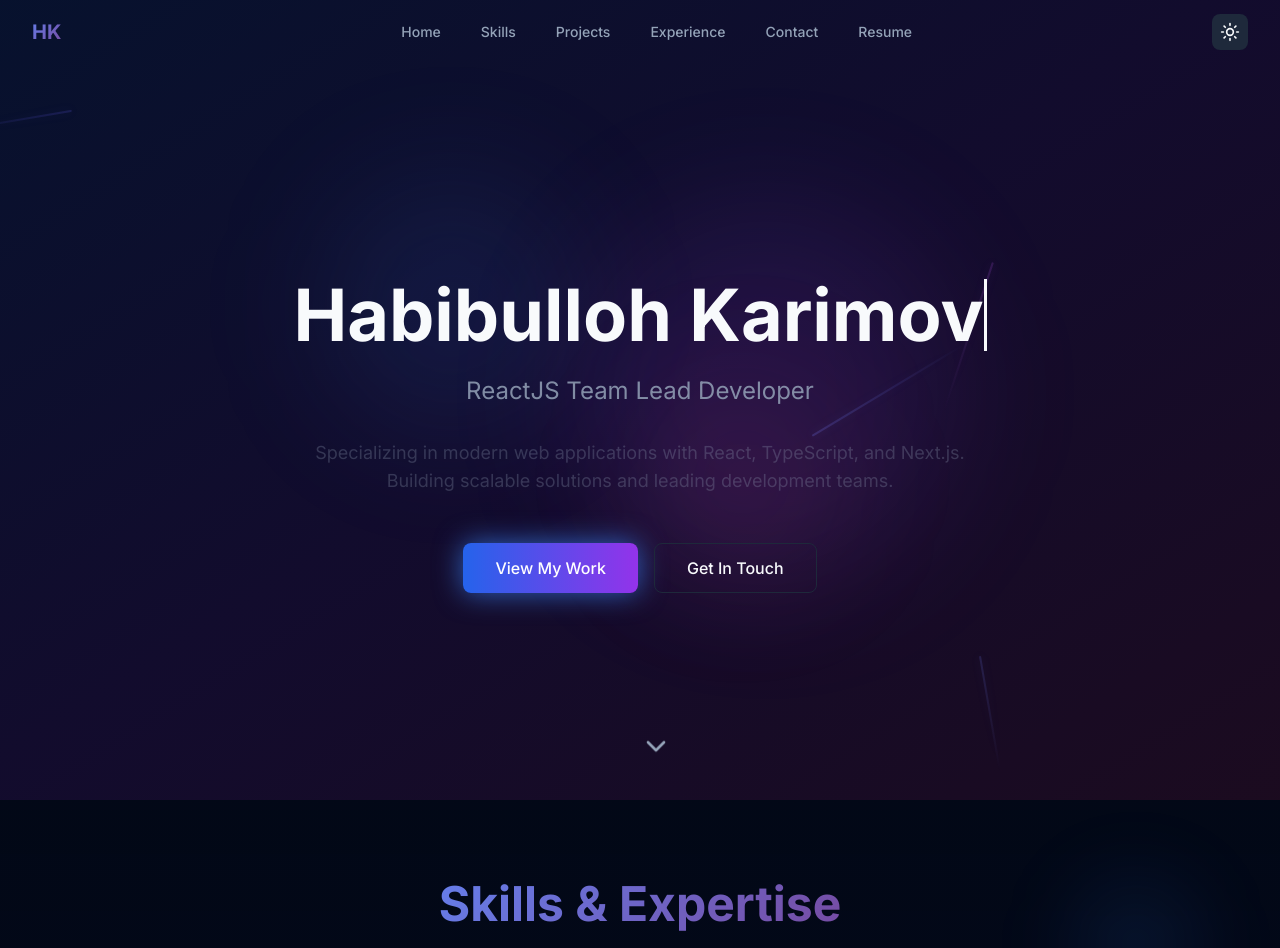
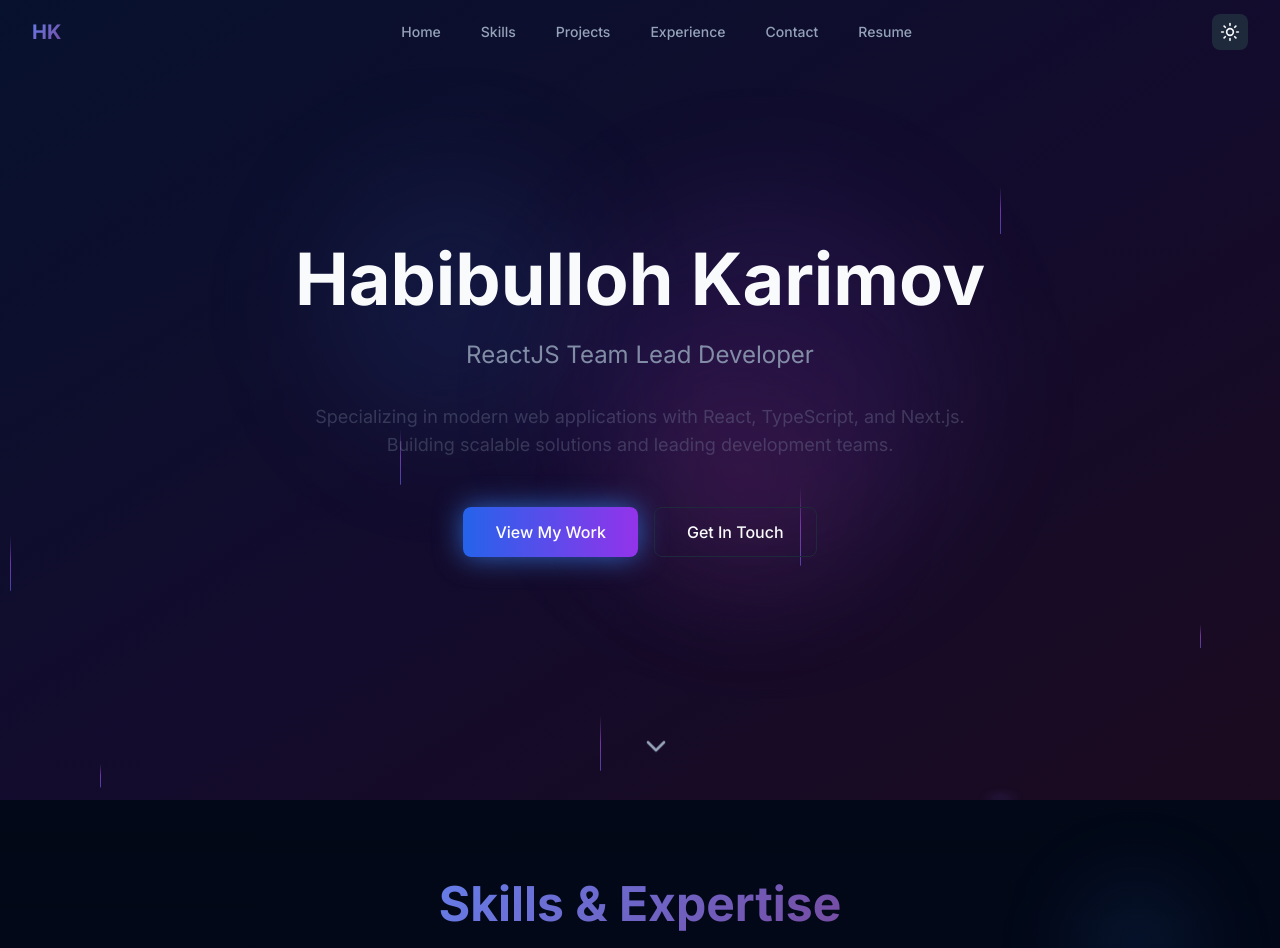
Before and after one commit to Habibulloh08/portfolio, a Next.js app: page / in a window 1280 px wide. Shown: the top 948 px of the page. Built offline with nearby package versions, Linux system fonts and the light colour scheme.

Commit message:
feat: enhance BackgroundBeams component with collision detection and animations; update HeroSection for dynamic text display

```diff
--- a/components/background-beams.tsx
+++ b/components/background-beams.tsx
@@ -1,111 +1,253 @@
-"use client"
+"use client";
+import { cn } from "@/lib/utils";
+import { motion, AnimatePresence } from "motion/react";
+import React, { useRef, useState, useEffect } from "react";
 
-import { useEffect, useRef } from "react"
+export const BackgroundBeams = ({
+  children,
+  className,
+}: {
+  children?: React.ReactNode;
+  className?: string;
+}) => {
+  const containerRef = useRef<HTMLDivElement>(null);
+  const parentRef = useRef<HTMLDivElement>(null);
 
-export function BackgroundBeams() {
-  const canvasRef = useRef<HTMLCanvasElement>(null)
+  const beams = [
+    {
+      initialX: 10,
+      translateX: 10,
+      duration: 7,
+      repeatDelay: 3,
+      delay: 2,
+    },
+    {
+      initialX: 600,
+      translateX: 600,
+      duration: 3,
+      repeatDelay: 3,
+      delay: 4,
+    },
+    {
+      initialX: 100,
+      translateX: 100,
+      duration: 7,
+      repeatDelay: 7,
+      className: "h-6",
+    },
+    {
+      initialX: 400,
+      translateX: 400,
+      duration: 5,
+      repeatDelay: 14,
+      delay: 4,
+    },
+    {
+      initialX: 800,
+      translateX: 800,
+      duration: 11,
+      repeatDelay: 2,
+      className: "h-20",
+    },
+    {
+      initialX: 1000,
+      translateX: 1000,
+      duration: 4,
+      repeatDelay: 2,
+      className: "h-12",
+    },
+    {
+      initialX: 1200,
+      translateX: 1200,
+      duration: 6,
+      repeatDelay: 4,
+      delay: 2,
+      className: "h-6",
+    },
+  ];
+
+  return (
+    <div
+      ref={parentRef}
+      className={cn(
+        "fixed inset-0 bg-gradient-to-b from-transparent via-transparent to-transparent pointer-events-none overflow-hidden",
+        className
+      )}
+    >
+      {beams.map((beam) => (
+        <CollisionMechanism
+          key={beam.initialX + "beam-idx"}
+          beamOptions={beam}
+          containerRef={containerRef}
+          parentRef={parentRef}
+        />
+      ))}
+
+      {children}
+      <div
+        ref={containerRef}
+        className="absolute bottom-0 w-full inset-x-0 pointer-events-none h-1"
+      />
+    </div>
+  );
+};
+
+const CollisionMechanism = ({
+  containerRef,
+  parentRef,
+  beamOptions = {},
+}: {
+  containerRef: React.RefObject<HTMLDivElement | null>;
+  parentRef: React.RefObject<HTMLDivElement | null>;
+  beamOptions?: {
+    initialX?: number;
+    translateX?: number;
+    initialY?: number;
+    translateY?: number;
+    rotate?: number;
+    className?: string;
+    duration?: number;
+    delay?: number;
+    repeatDelay?: number;
+  };
+}) => {
+  const beamRef = useRef<HTMLDivElement>(null);
+  const [collision, setCollision] = useState<{
+    detected: boolean;
+    coordinates: { x: number; y: number } | null;
+  }>({
+    detected: false,
+    coordinates: null,
+  });
+  const [beamKey, setBeamKey] = useState(0);
+  const [cycleCollisionDetected, setCycleCollisionDetected] = useState(false);
 
   useEffect(() => {
-    const canvas = canvasRef.current
-    if (!canvas) return
+    const checkCollision = () => {
+      if (
+        beamRef.current &&
+        containerRef.current &&
+        parentRef.current &&
+        !cycleCollisionDetected
+      ) {
+        const beamRect = beamRef.current.getBoundingClientRect();
+        const containerRect = containerRef.current.getBoundingClientRect();
+        const parentRect = parentRef.current.getBoundingClientRect();
 
-    const ctx = canvas.getContext("2d")
-    if (!ctx) return
+        if (beamRect.bottom >= containerRect.top) {
+          const relativeX =
+            beamRect.left - parentRect.left + beamRect.width / 2;
+          const relativeY = beamRect.bottom - parentRect.top;
 
-    let animationFrameId: number
+          setCollision({
+            detected: true,
+            coordinates: {
+              x: relativeX,
+              y: relativeY,
+            },
+          });
+          setCycleCollisionDetected(true);
+        }
+      }
+    };
 
-    // Set canvas size
-    const resizeCanvas = () => {
-      canvas.width = window.innerWidth
-      canvas.height = window.innerHeight
+    const animationInterval = setInterval(checkCollision, 50);
+
+    return () => clearInterval(animationInterval);
+  }, [cycleCollisionDetected, containerRef, parentRef]);
+
+  useEffect(() => {
+    if (collision.detected && collision.coordinates) {
+      setTimeout(() => {
+        setCollision({ detected: false, coordinates: null });
+        setCycleCollisionDetected(false);
+      }, 2000);
+
+      setTimeout(() => {
+        setBeamKey((prevKey) => prevKey + 1);
+      }, 2000);
     }
-
-    resizeCanvas()
-    window.addEventListener("resize", resizeCanvas)
-
-    // Beam properties
-    const beams: Array<{
-      x: number
-      y: number
-      angle: number
-      speed: number
-      length: number
-      opacity: number
-      hue: number
-    }> = []
-
-    // Create beams
-    for (let i = 0; i < 8; i++) {
-      beams.push({
-        x: Math.random() * canvas.width,
-        y: Math.random() * canvas.height,
-        angle: Math.random() * Math.PI * 2,
-        speed: 0.5 + Math.random() * 1,
-        length: 100 + Math.random() * 200,
-        opacity: 0.1 + Math.random() * 0.3,
-        hue: 220 + Math.random() * 60,
-      })
-    }
-
-    const animate = () => {
-      ctx.clearRect(0, 0, canvas.width, canvas.height)
-
-      beams.forEach((beam) => {
-        // Update beam position
-        beam.x += Math.cos(beam.angle) * beam.speed
-        beam.y += Math.sin(beam.angle) * beam.speed
-
-        // Wrap around screen
-        if (beam.x < -beam.length) beam.x = canvas.width + beam.length
-        if (beam.x > canvas.width + beam.length) beam.x = -beam.length
-        if (beam.y < -beam.length) beam.y = canvas.height + beam.length
-        if (beam.y > canvas.height + beam.length) beam.y = -beam.length
-
-        // Calculate end position
-        const endX = beam.x + Math.cos(beam.angle) * beam.length
-        const endY = beam.y + Math.sin(beam.angle) * beam.length
-
-        // Create gradient
-        const gradient = ctx.createLinearGradient(beam.x, beam.y, endX, endY)
-
-        // Add color stops with proper RGBA format
-        gradient.addColorStop(0, `hsla(${beam.hue}, 70%, 60%, ${beam.opacity})`)
-        gradient.addColorStop(0.5, `hsla(${beam.hue}, 70%, 60%, ${beam.opacity * 0.5})`)
-        gradient.addColorStop(1, `hsla(${beam.hue}, 70%, 60%, 0)`)
-
-        // Draw beam
-        ctx.strokeStyle = gradient
-        ctx.lineWidth = 2
-        ctx.lineCap = "round"
-
-        ctx.beginPath()
-        ctx.moveTo(beam.x, beam.y)
-        ctx.lineTo(endX, endY)
-        ctx.stroke()
-
-        // Add glow effect
-        ctx.shadowColor = `hsl(${beam.hue}, 70%, 60%)`
-        ctx.shadowBlur = 10
-        ctx.stroke()
-        ctx.shadowBlur = 0
-      })
-
-      animationFrameId = requestAnimationFrame(animate)
-    }
-
-    animate()
-
-    return () => {
-      window.removeEventListener("resize", resizeCanvas)
-      cancelAnimationFrame(animationFrameId)
-    }
-  }, [])
+  }, [collision]);
 
   return (
-    <canvas
-      ref={canvasRef}
-      className="fixed inset-0 pointer-events-none z-0 opacity-30 dark:opacity-50"
-      style={{ background: "transparent" }}
-    />
-  )
-}
+    <>
+      <motion.div
+        key={beamKey}
+        ref={beamRef}
+        animate="animate"
+        initial={{
+          translateY: beamOptions.initialY || "-200px",
+          translateX: beamOptions.initialX || "0px",
+          rotate: beamOptions.rotate || 0,
+        }}
+        variants={{
+          animate: {
+            translateY: beamOptions.translateY || "100vh",
+            translateX: beamOptions.translateX || "0px",
+            rotate: beamOptions.rotate || 0,
+          },
+        }}
+        transition={{
+          duration: beamOptions.duration || 8,
+          repeat: Infinity,
+          repeatType: "loop",
+          ease: "linear",
+          delay: beamOptions.delay || 0,
+          repeatDelay: beamOptions.repeatDelay || 0,
+        }}
+        className={cn(
+          "absolute left-0 top-0 m-auto h-14 w-px rounded-full bg-gradient-to-t from-indigo-500 via-purple-500 to-transparent opacity-50 dark:opacity-70",
+          beamOptions.className
+        )}
+      />
+      <AnimatePresence>
+        {collision.detected && collision.coordinates && (
+          <Explosion
+            key={`${collision.coordinates.x}-${collision.coordinates.y}`}
+            className=""
+            style={{
+              left: `${collision.coordinates.x}px`,
+              top: `${collision.coordinates.y}px`,
+              transform: "translate(-50%, -50%)",
+            }}
+          />
+        )}
+      </AnimatePresence>
+    </>
+  );
+};
+
+const Explosion = ({ ...props }: React.HTMLProps<HTMLDivElement>) => {
+  const spans = Array.from({ length: 20 }, (_, index) => ({
+    id: index,
+    initialX: 0,
+    initialY: 0,
+    directionX: Math.floor(Math.random() * 80 - 40),
+    directionY: Math.floor(Math.random() * -50 - 10),
+  }));
+
+  return (
+    <div {...props} className={cn("absolute z-50 h-2 w-2", props.className)}>
+      <motion.div
+        initial={{ opacity: 0 }}
+        animate={{ opacity: 1 }}
+        exit={{ opacity: 0 }}
+        transition={{ duration: 1.5, ease: "easeOut" }}
+        className="absolute -inset-x-10 top-0 m-auto h-2 w-10 rounded-full bg-gradient-to-r from-transparent via-indigo-500 to-transparent blur-sm"
+      ></motion.div>
+      {spans.map((span) => (
+        <motion.span
+          key={span.id}
+          initial={{ x: span.initialX, y: span.initialY, opacity: 1 }}
+          animate={{
+            x: span.directionX,
+            y: span.directionY,
+            opacity: 0,
+          }}
+          transition={{ duration: Math.random() * 1.5 + 0.5, ease: "easeOut" }}
+          className="absolute h-1 w-1 rounded-full bg-gradient-to-b from-indigo-500 to-purple-500"
+        />
+      ))}
+    </div>
+  );
+};
--- a/components/hero-section.tsx
+++ b/components/hero-section.tsx
@@ -6,7 +6,18 @@
 export function HeroSection() {
   const [mounted, setMounted] = useState(false)
   const [scrollY, setScrollY] = useState(0)
-
+  const [displayText, setDisplayText] = useState('');
+  const [currentIndex, setCurrentIndex] = useState(0);
+  const fullText = 'Habibulloh Karimov';
+  useEffect(() => {
+    if (currentIndex < fullText.length) {
+      const timeout = setTimeout(() => {
+        setDisplayText(prev => prev + fullText[currentIndex]);
+        setCurrentIndex(prev => prev + 1);
+      }, 100);
+      return () => clearTimeout(timeout);
+    }
+  }, [currentIndex, fullText]);
   useEffect(() => {
     setMounted(true)
 
@@ -60,18 +71,16 @@
       >
         <div className="animate-slide-up">
           <h1 className="text-5xl sm:text-6xl lg:text-7xl font-bold mb-6">
-            <div className="gradient-text animate-gradient bg-gradient-to-r from-blue-600 via-purple-600 to-pink-600 animate-typing overflow-hidden whitespace-nowrap border-r-3 border-current" style={{ animationDelay: "1s" }}>
-
-            </div>
-            <br />
-            <div
-              className="text-foreground animate-typing overflow-hidden whitespace-nowrap border-r-3 border-current"
-              style={{ animationDelay: "1s" }}
-            >
-              Habibulloh  Karimov
-            </div>
+            {displayText}
           </h1>
-
+          {/* <div className="space-y-4 animate-fade-in-up">
+            <h1 className="text-5xl md:text-7xl font-bold">
+              <span className="bg-gradient-hero bg-clip-text text-transparent">
+                {displayText}
+                <span className="animate-glow">|</span>
+              </span>
+            </h1>
+          </div> */}
           <p
             className="text-xl sm:text-2xl text-muted-foreground mb-8 animate-fade-in"
             style={{ animationDelay: "6s" }}
--- a/package.json
+++ b/package.json
@@ -9,10 +9,12 @@
     "lint": "next lint"
   },
   "dependencies": {
+    "@tabler/icons-react": "^3.34.0",
     "autoprefixer": "^10.4.21",
     "class-variance-authority": "^0.7.1",
     "clsx": "^2.1.1",
     "lucide-react": "^0.525.0",
+    "motion": "^12.23.3",
     "next": "15.2.4",
     "postcss": "^8.5.6",
     "react": "^19.0.0",
```
Also changed, not shown: 1 other file (tests, documents, lock files or other folders).
